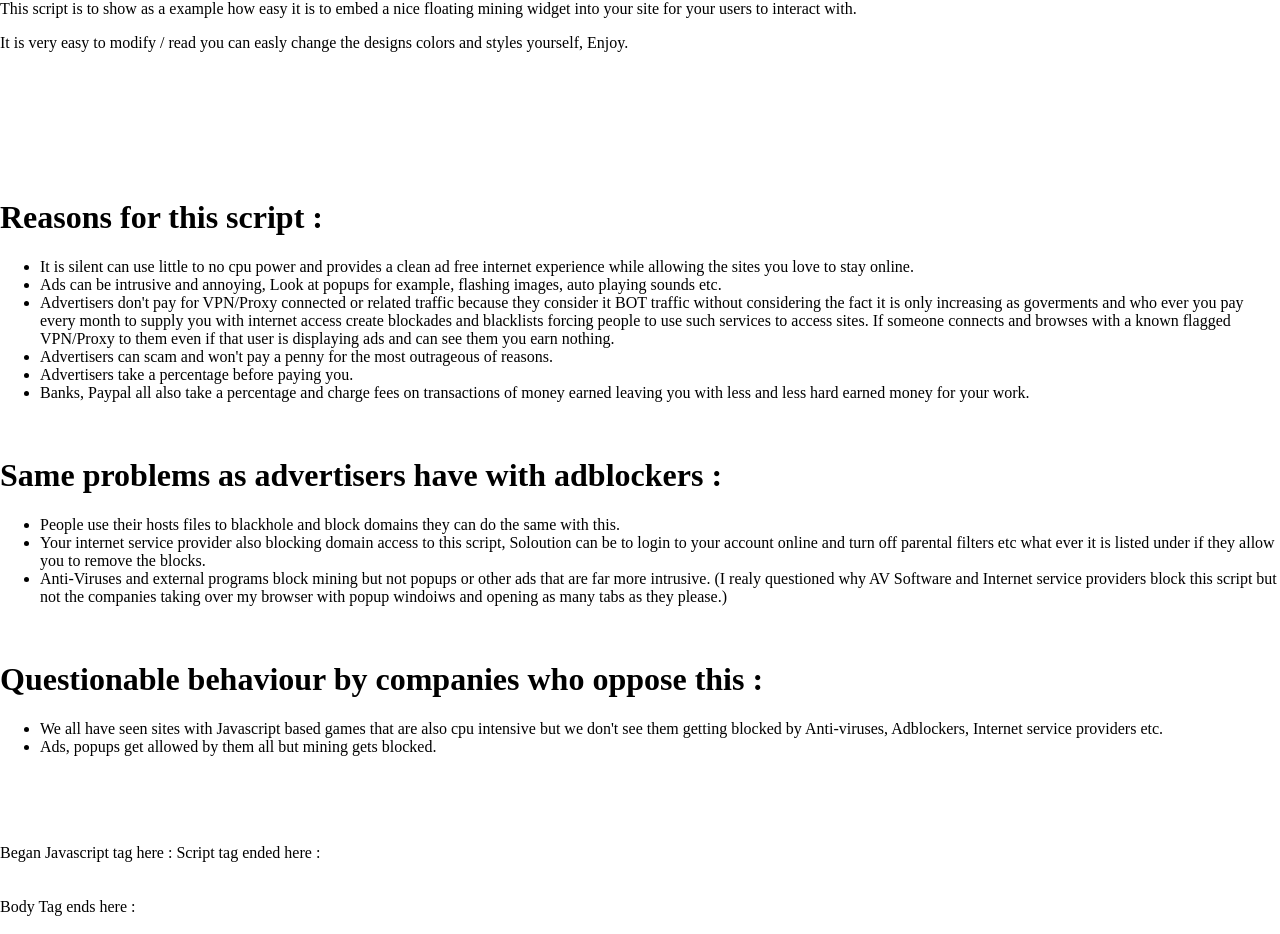
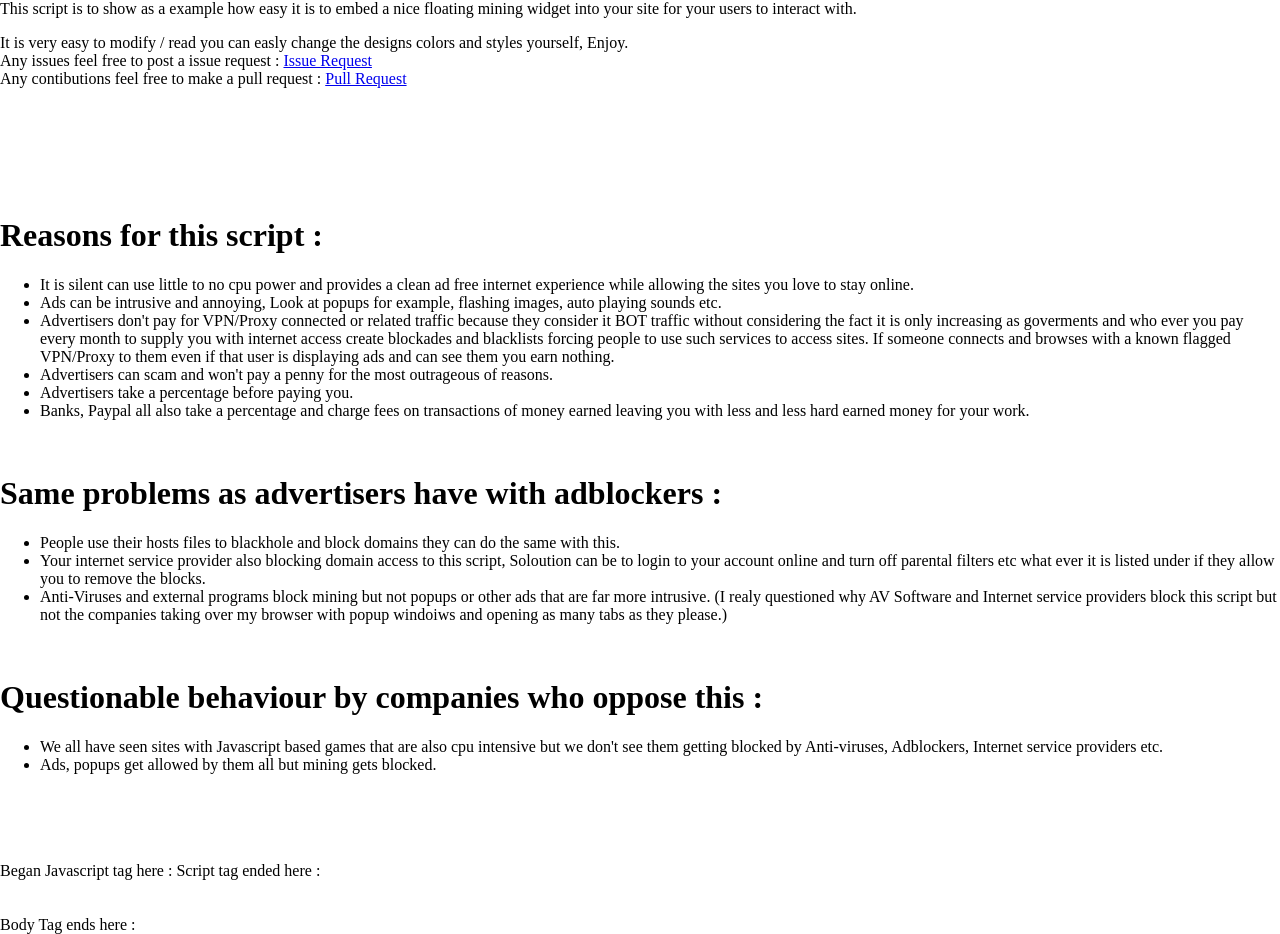
Before and after one commit to C0nw0nk/CoinHive, a plain HTML site: page html-example/index.html in a window 1280 px wide. Drawn offline with Linux system fonts and the light colour scheme.

Commit message:
Update index.html

```diff
--- a/html-example/index.html
+++ b/html-example/index.html
@@ -16,6 +16,9 @@ html, body {
 This script is to show as a example how easy it is to embed a nice floating mining widget into your site for your users to interact with.<p>
 It is very easy to modify / read you can easly change the designs colors and styles yourself, Enjoy.
 <br>
+Any issues feel free to post a issue request : <a href="https://github.com/C0nw0nk/CoinHive/issues">Issue Request</a>
+<br>
+Any contibutions feel free to make a pull request : <a href="https://github.com/C0nw0nk/CoinHive/pulls">Pull Request</a>
 <br>
 <br>
 <br>
```
